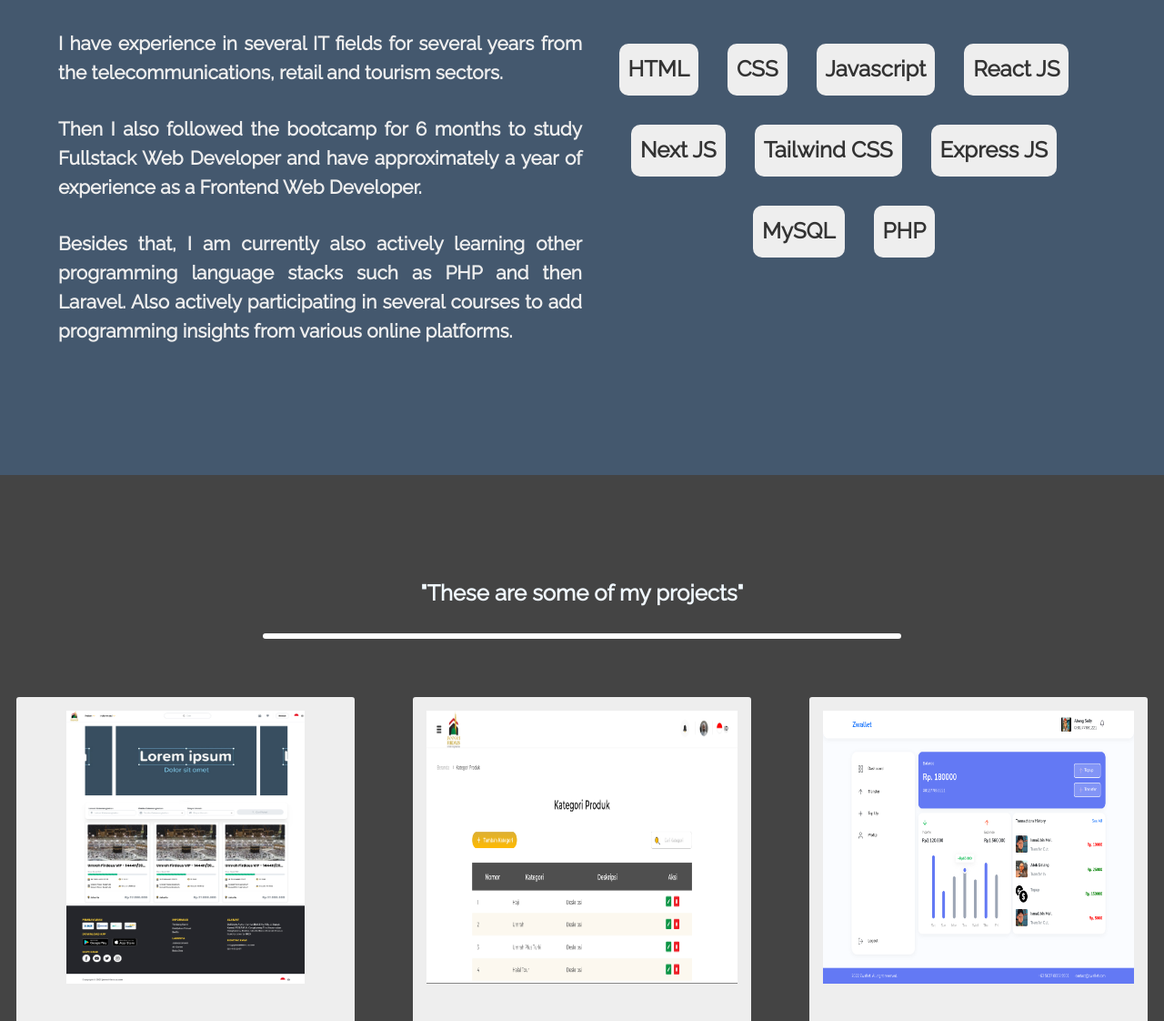
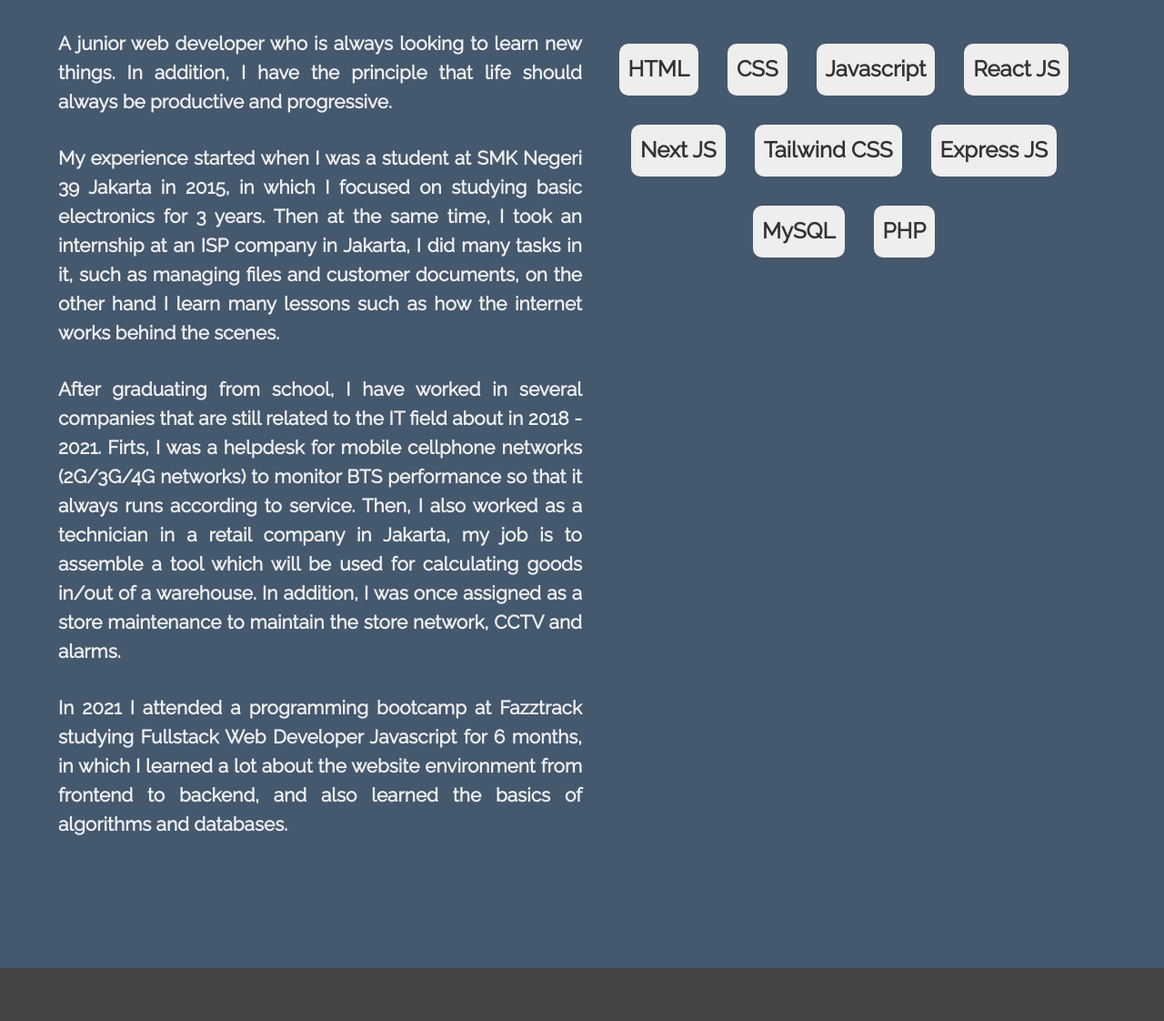
Before and after one commit to vigarp/vigarp.github.io, a plain HTML site: page index.html in a window 1280 px wide. Shown: the part 880-2002 px from the top of the page at 91% size. Drawn offline with Linux system fonts and the light colour scheme.

Commit message:
changing cosmetic and about content

```diff
--- a/css/style.css
+++ b/css/style.css
@@ -102,7 +102,7 @@ img {
   font-size: 3.5rem;
   font-weight: bolder;
   line-height: 1.2;
-  margin-bottom: 1rem;
+  margin: 1rem 0;
 }
 
 .lead {
--- a/index.html
+++ b/index.html
@@ -50,16 +50,15 @@
     <div class="container">
       <div class="left">
         <p>
-          I have experience in several IT fields for several years from the telecommunications, retail and tourism
-          sectors.</p>
+          A junior web developer who is always looking to learn new things. In addition, I have the principle that life should always be productive and progressive.</p>
         <p>
-          Then I also followed the bootcamp for 6 months to study Fullstack Web Developer and have approximately a year
-          of experience as a Frontend Web Developer.
+          My experience started when I was a student at SMK Negeri 39 Jakarta in 2015, in which I focused on studying basic electronics for 3 years. Then at the same time, I took an internship at an ISP company in Jakarta, I did many tasks in it, such as managing files and customer documents, on the other hand I learn many lessons such as how the internet works behind the scenes.
         </p>
         <p>
-          Besides that, I am currently also actively learning other programming language stacks such as PHP and then
-          Laravel. Also actively participating in several courses to add programming insights from various online
-          platforms.
+          After graduating from school, I have worked in several companies that are still related to the IT field about in 2018 - 2021. Firts, I was a helpdesk for mobile cellphone networks (2G/3G/4G networks) to monitor BTS performance so that it always runs according to service. Then, I also worked as a technician in a retail company in Jakarta, my job is to assemble a tool which will be used for calculating goods in/out of a warehouse. In addition, I was once assigned as a store maintenance to maintain the store network, CCTV and alarms.
+        </p>
+        <p>
+          In 2021 I attended a programming bootcamp at Fazztrack studying Fullstack Web Developer Javascript for 6 months, in which I learned a lot about the website environment from frontend to backend, and also learned the basics of algorithms and databases.
         </p>
       </div>
       <div class="right">
```
